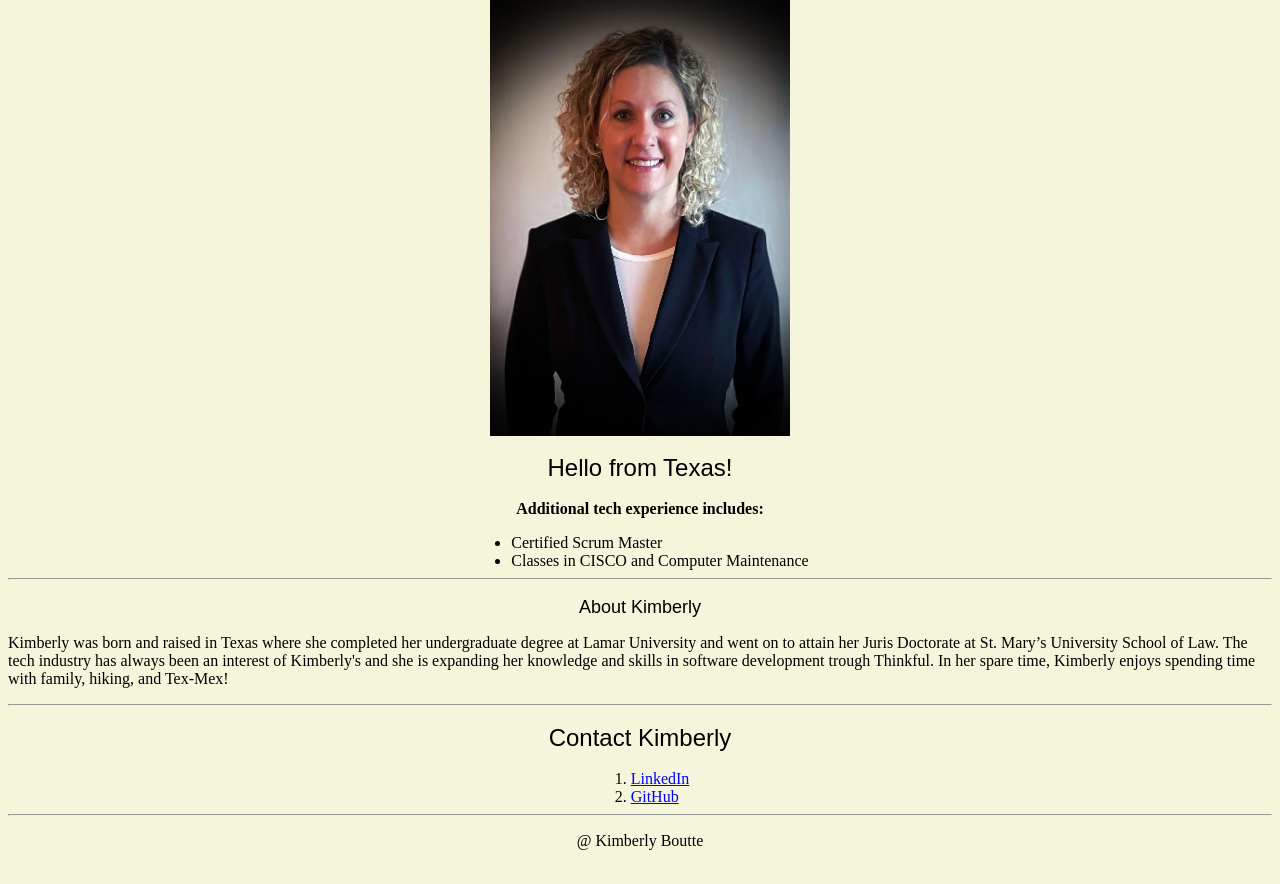
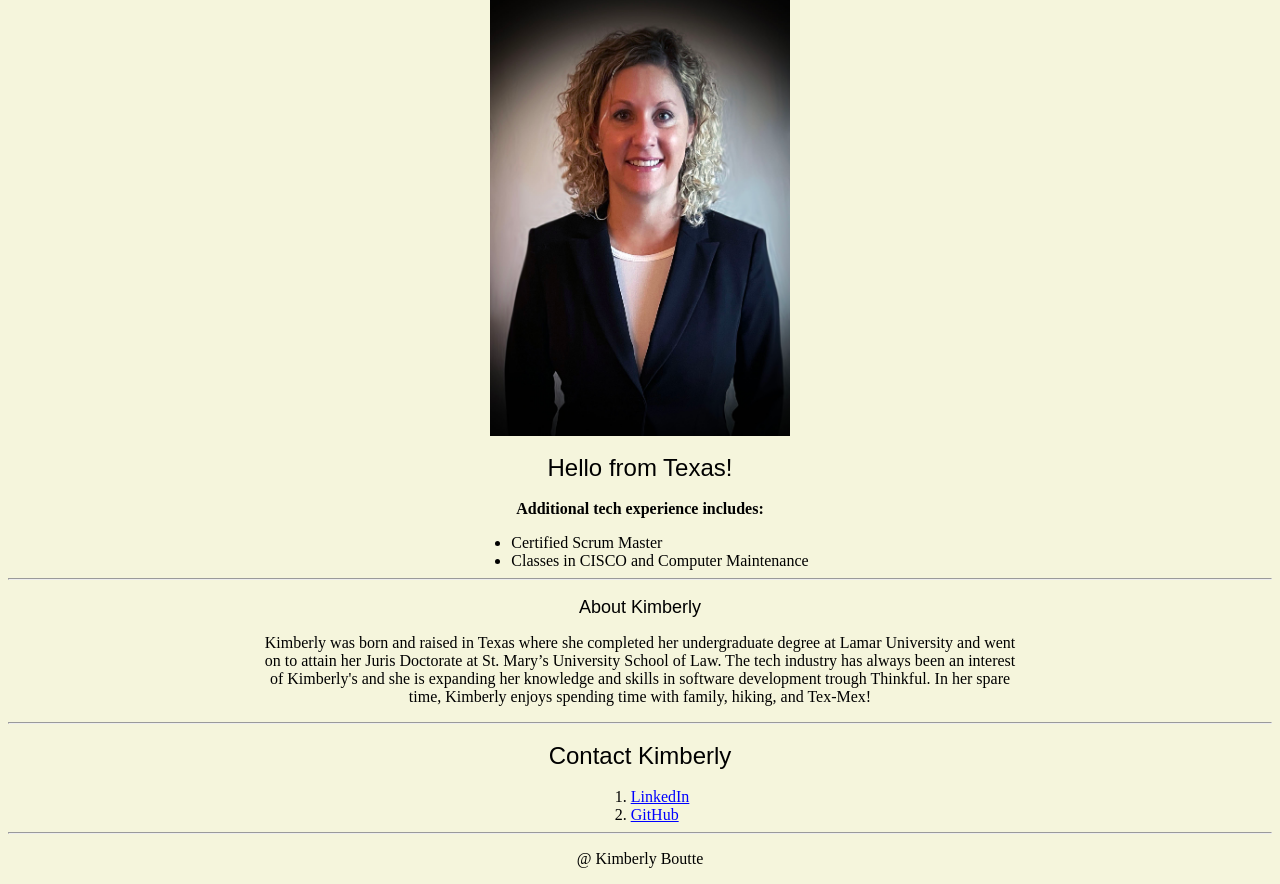
Before and after one commit to kimboutte/kimboutte.github.io, a plain HTML site: page index.html in a window 1280 px wide. Shown: the part 169-1053 px from the top of the page. Drawn offline with Linux system fonts and the light colour scheme.

Commit message:
Grading Updates

```diff
--- a/style.css
+++ b/style.css
@@ -46,6 +46,12 @@ footer {
   text-align: center;
 }
 
+p {
+  padding-left: 20%;
+  padding-right: 20%;
+  text-align: center;
+}
+
 body {
   background: beige;
 }
```
